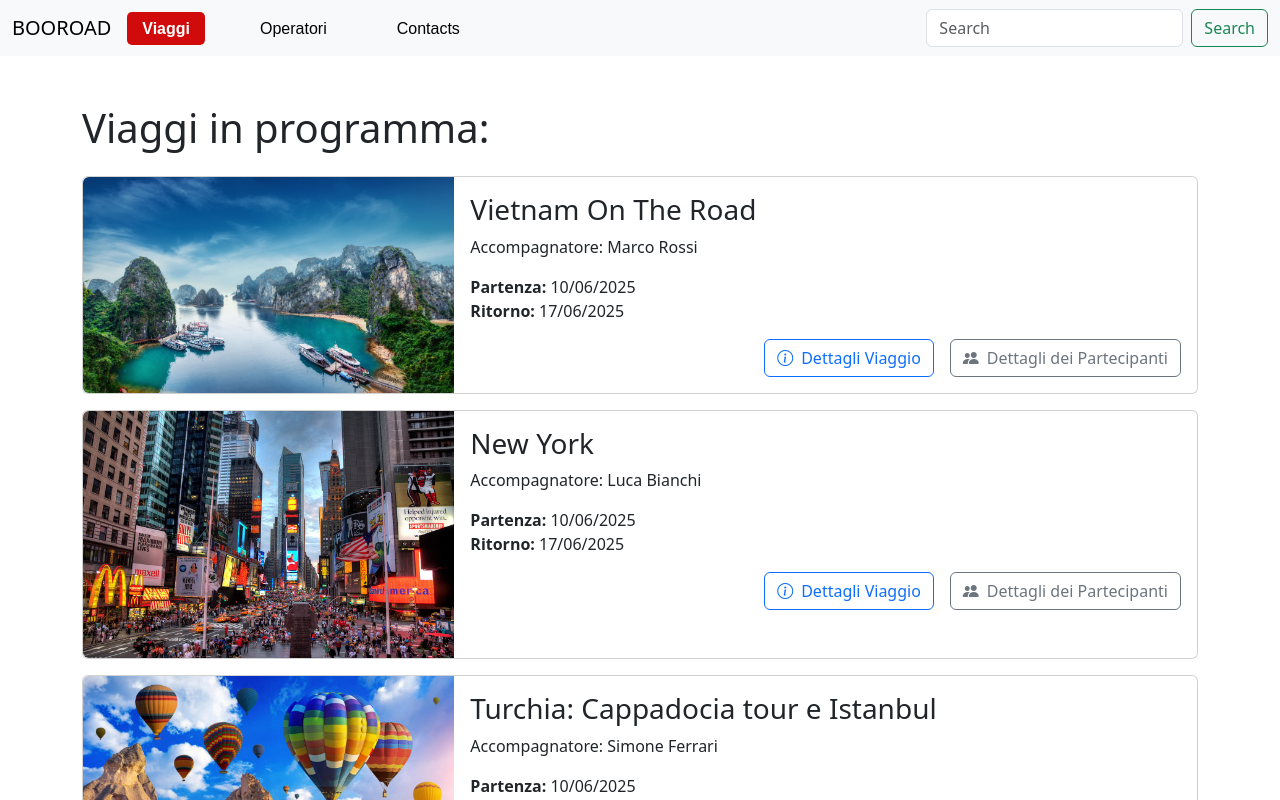
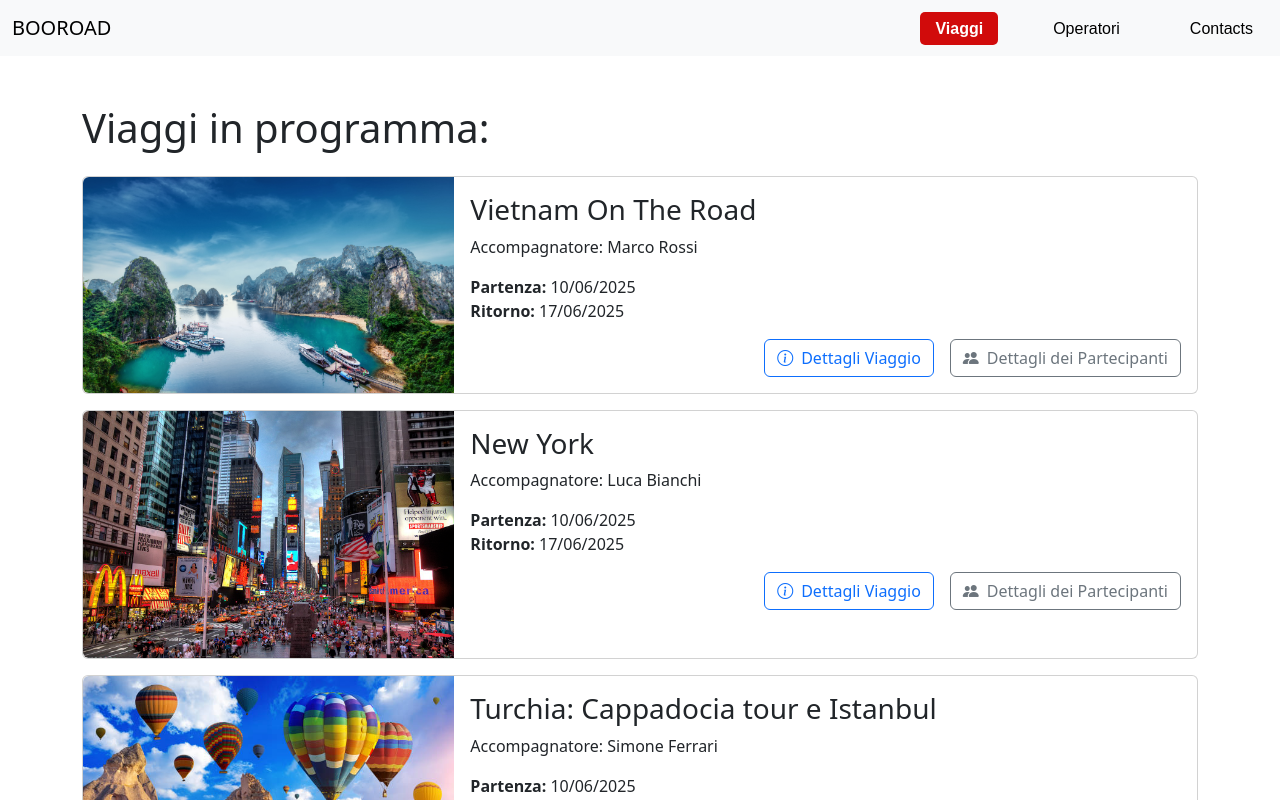
Before and after one commit to EstebanCaponio/BooRoad-main, a React (Vite) app: page / in a window 1280 px wide. Shown: the top 800 px of the page. Built offline with nearby package versions, Linux system fonts and the light colour scheme.

Commit message:
fixed: navbar

```diff
--- a/src/components/Header.jsx
+++ b/src/components/Header.jsx
@@ -6,13 +6,13 @@ export default function Header() {
     return (
         <>
             <nav className="navbar navbar-expand-lg bg-body-tertiary">
-                <div className="container-fluid">
+                <div className="container-fluid space ">
                     <a className="navbar-brand" href="#">BOOROAD</a>
                     <button className="navbar-toggler" type="button" data-bs-toggle="collapse" data-bs-target="#navbarSupportedContent" aria-controls="navbarSupportedContent" aria-expanded="false" aria-label="Toggle navigation">
                         <span className="navbar-toggler-icon"></span>
                     </button>
                     <div className="collapse navbar-collapse" id="navbarSupportedContent">
-                        <ul className="navbar-nav me-auto mb-2 mb-lg-0">
+                        <ul className="navbar-nav mb-2 mb-lg-0 ms-auto">
                             <li className="nav-item">
                                 <NavLink to='/' end>Viaggi</NavLink>
                             </li>
@@ -23,10 +23,6 @@ export default function Header() {
                                 <NavLink to='/contacts'>Contacts</NavLink>
                             </li>
                         </ul>
-                        <form className="d-flex" role="search">
-                            <input className="form-control me-2" type="search" placeholder="Search" aria-label="Search" />
-                            <button className="btn btn-outline-success" type="submit">Search</button>
-                        </form>
                     </div>
                 </div>
             </nav>
```
